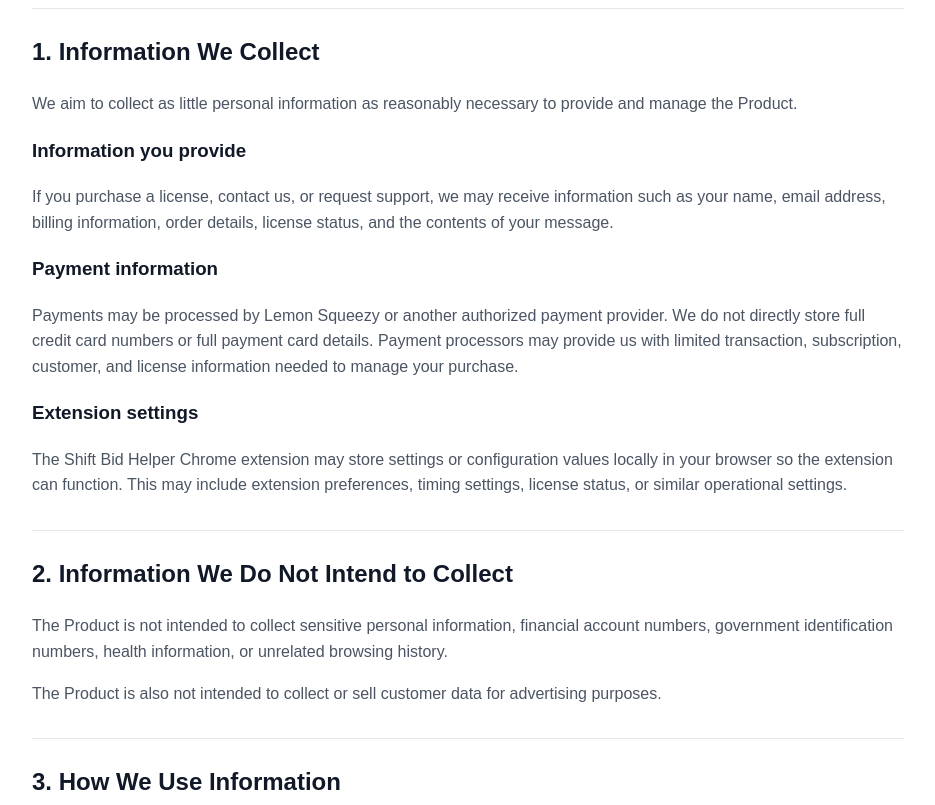
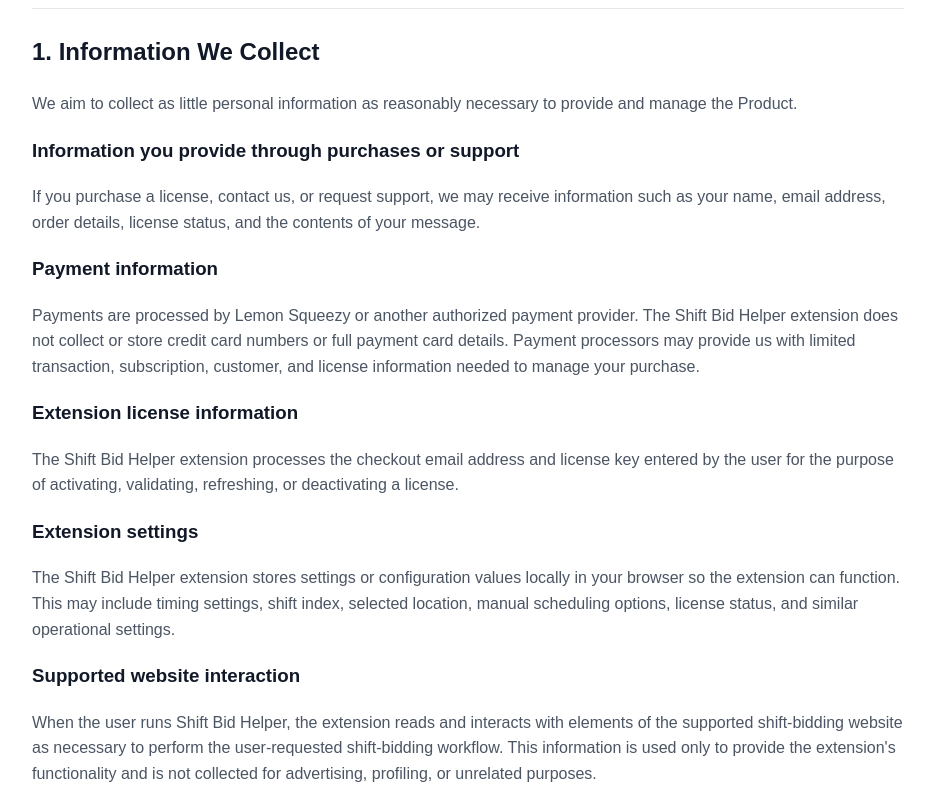
Before and after one commit to snowcrashllc/shift-bid-helper, a plain HTML site: page privacy.html in a window 1280 px wide. Shown: the part 360-1165 px from the top of the page, without its empty margins (172-1107 px from the left). Drawn offline with Linux system fonts and the light colour scheme.

Commit message:
Update privacy.html

```diff
--- a/privacy.html
+++ b/privacy.html
@@ -172,24 +172,38 @@
           We aim to collect as little personal information as reasonably necessary to provide and manage the Product.
         </p>
 
-      <h3>Information you provide</h3>
+        <h3>Information you provide through purchases or support</h3>
         <p>
           If you purchase a license, contact us, or request support, we may receive information such as your name,
-        email address, billing information, order details, license status, and the contents of your message.
+          email address, order details, license status, and the contents of your message.
         </p>
 
         <h3>Payment information</h3>
         <p>
-        Payments may be processed by Lemon Squeezy or another authorized payment provider. We do not directly store
-        full credit card numbers or full payment card details. Payment processors may provide us with limited
-        transaction, subscription, customer, and license information needed to manage your purchase.
+          Payments are processed by Lemon Squeezy or another authorized payment provider. The Shift Bid Helper extension
+          does not collect or store credit card numbers or full payment card details. Payment processors may provide us
+          with limited transaction, subscription, customer, and license information needed to manage your purchase.
+        </p>
+
+        <h3>Extension license information</h3>
+        <p>
+          The Shift Bid Helper extension processes the checkout email address and license key entered by the user for the
+          purpose of activating, validating, refreshing, or deactivating a license.
         </p>
 
         <h3>Extension settings</h3>
         <p>
-        The Shift Bid Helper Chrome extension may store settings or configuration values locally in your browser
-        so the extension can function. This may include extension preferences, timing settings, license status, or
-        similar operational settings.
+          The Shift Bid Helper extension stores settings or configuration values locally in your browser so the extension
+          can function. This may include timing settings, shift index, selected location, manual scheduling options,
+          license status, and similar operational settings.
+        </p>
+
+        <h3>Supported website interaction</h3>
+        <p>
+          When the user runs Shift Bid Helper, the extension reads and interacts with elements of the supported
+          shift-bidding website as necessary to perform the user-requested shift-bidding workflow. This information is
+          used only to provide the extension's functionality and is not collected for advertising, profiling, or
+          unrelated purposes.
         </p>
 
       <h2>2. Information We Do Not Intend to Collect</h2>
```
Lines whose indentation alone changed are shown as unchanged.
